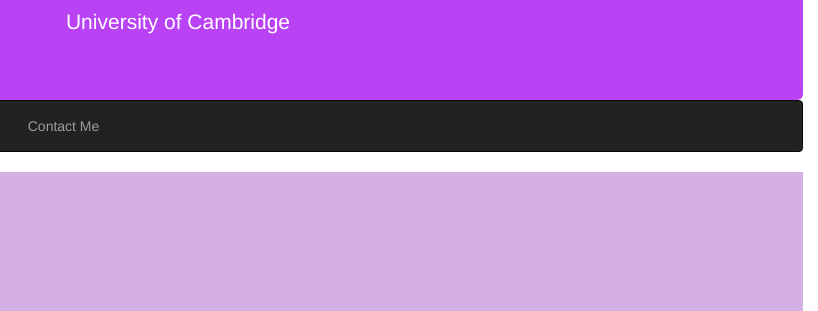
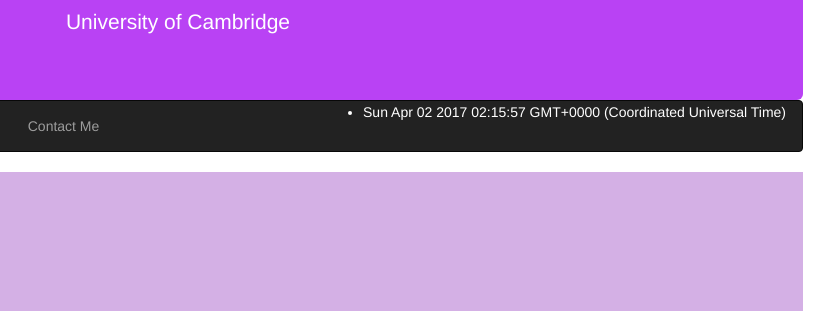
Before and after one commit to unidemouser/unidemouser.github.io, a plain HTML site: page index.html in a window 1280 px wide. Shown: the part 140-451 px from the top of the page, 462-1280 px from the left. Drawn offline with nearby package versions, Linux system fonts and the light colour scheme.

Commit message:
date added

```diff
--- a/index.html
+++ b/index.html
@@ -16,6 +16,7 @@
       <script src="https://maxcdn.bootstrapcdn.com/bootstrap/3.3.7/js/bootstrap.min.js"></script>
 
     </script>
+
     <style media="screen">
       #username{
         font-family: Pacifico;
@@ -51,6 +52,9 @@
                   <li><a href="aboutme.html">About Me</a></li>
                   <li><a href="contactme.html">Contact Me</a></li>
                 </ul>
+                <ul class="navbar navbar-nav navbar-right" style="color:white">
+                  <li id="date">this</li>
+                </ul>
               </div>
             </div>
           </nav>
@@ -65,5 +69,25 @@
 
 
       </div>
+      <script type="text/javascript">
+
+        function displayName(){
+          // alert("sdf");
+          // document.write("<h1>this ten in this is document written in javascript</h1>");
+        }
+        function getDate(){
+          document.getElementById("date").innerHTML=Date();
+        }
+
+        getDate();
+
+        // document.getElementsByClassName('row').innerHTML=Date();
+        // setTimeout(function(){getDate()},1000);
+        setInterval(function(){
+          getDate();
+          // document.getElementById("date").innerHTML=Date();
+        },1000);
+        // getDate();
+      </script>
   </body>
 </html>
```
